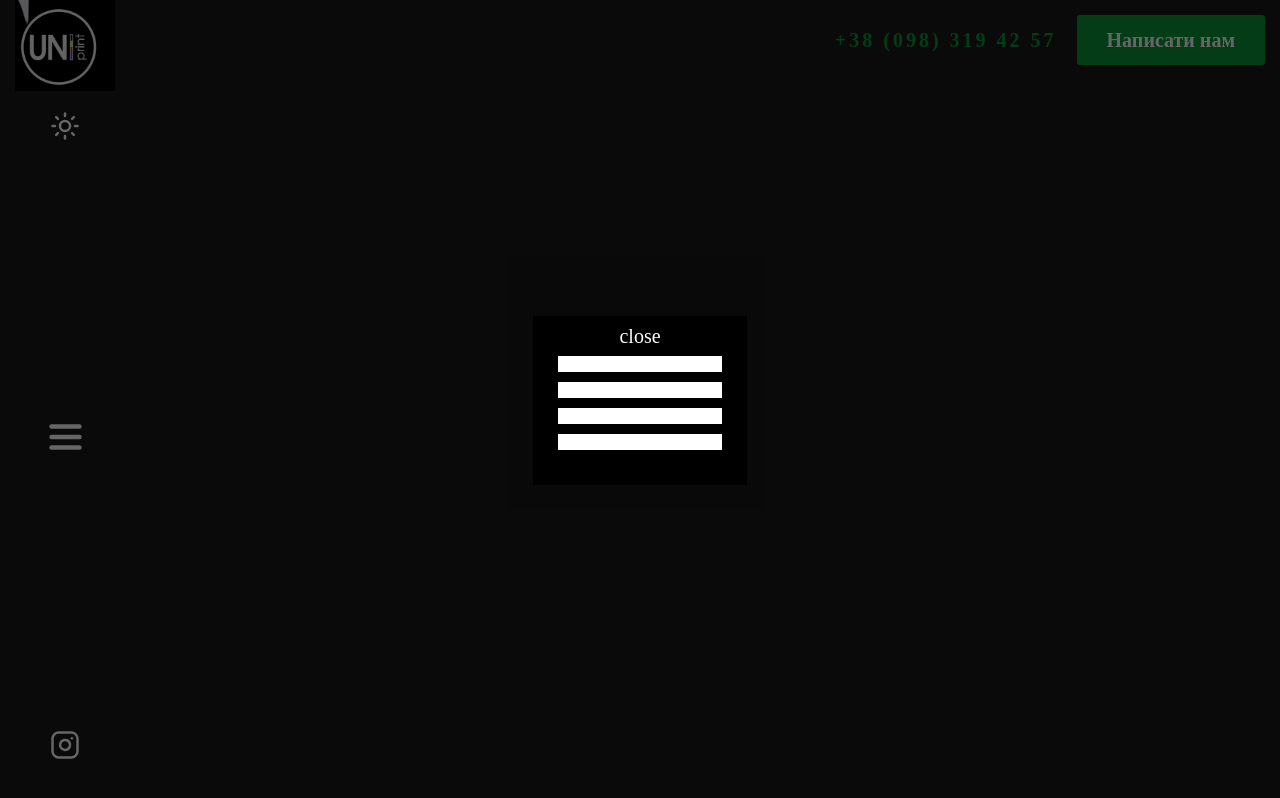
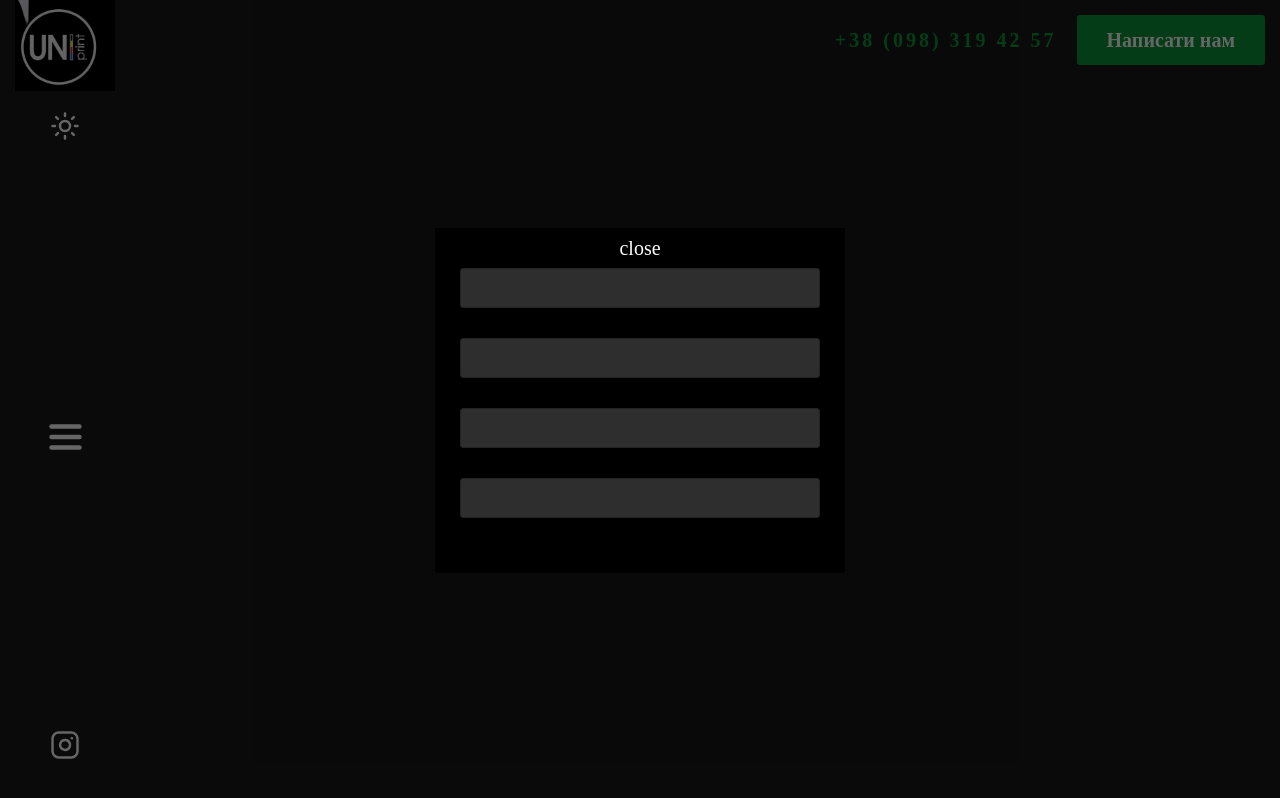
Before and after one commit to MEDOYED/uni-print, a React (Vite) app: page / in a window 1280 px wide. Both pictures are taken after a click on the button "Написати нам". Built offline with nearby package versions, Linux system fonts and the light colour scheme.

Commit message:
style(InputName)

```diff
--- a/src/components/UI/input-name/input-name.scss
+++ b/src/components/UI/input-name/input-name.scss
@@ -1,3 +1,45 @@
 .input-name {
-  margin-bottom: 10px;
+  margin-bottom: 30px;
+  width: 360px;
+  height: 40px;
+  border-radius: 3px;
+  background-color: #2e2e2e;
+  color: #fff;
+  font-size: 22px;
+  padding: 5px 15px;
+  border: 1px solid #222222;
+
+  :active {
+    border: 2px solid #5c5c5c;
+  }
+
+  .input-name {
+    margin-bottom: 30px;
+    width: 360px;
+    height: 40px;
+    border-radius: 3px;
+    background-color: #2e2e2e;
+    color: #fff;
+    font-size: 22px;
+    padding: 5px 15px;
+    border: 1px solid #555; /* Додаємо рамку для кращого вигляду */
+    outline: none; /* Вимикаємо стандартну обводку при фокусі */
+  }
+
+  /* Стилі для стану фокусу */
+  .input-name:focus {
+    background-color: #2e2e2e; /* Залишаємо фон чорним */
+    color: #fff; /* Залишаємо текст білим */
+    border-color: #777; /* Змінюємо колір рамки при фокусі */
+  }
 }
+
+/* Стилі для автозаповнення */
+.input-name:-webkit-autofill,
+.input-name:-webkit-autofill:hover,
+.input-name:-webkit-autofill:focus,
+.input-name:-webkit-autofill:active {
+  -webkit-text-fill-color: #fff !important; /* Колір тексту */
+  -webkit-box-shadow: 0 0 0px 1000px #2e2e2e inset !important; /* Колір фону */
+  transition: background-color 5000s ease-in-out 0s; /* Вимкнення анімації зміни фону */
+}
```
